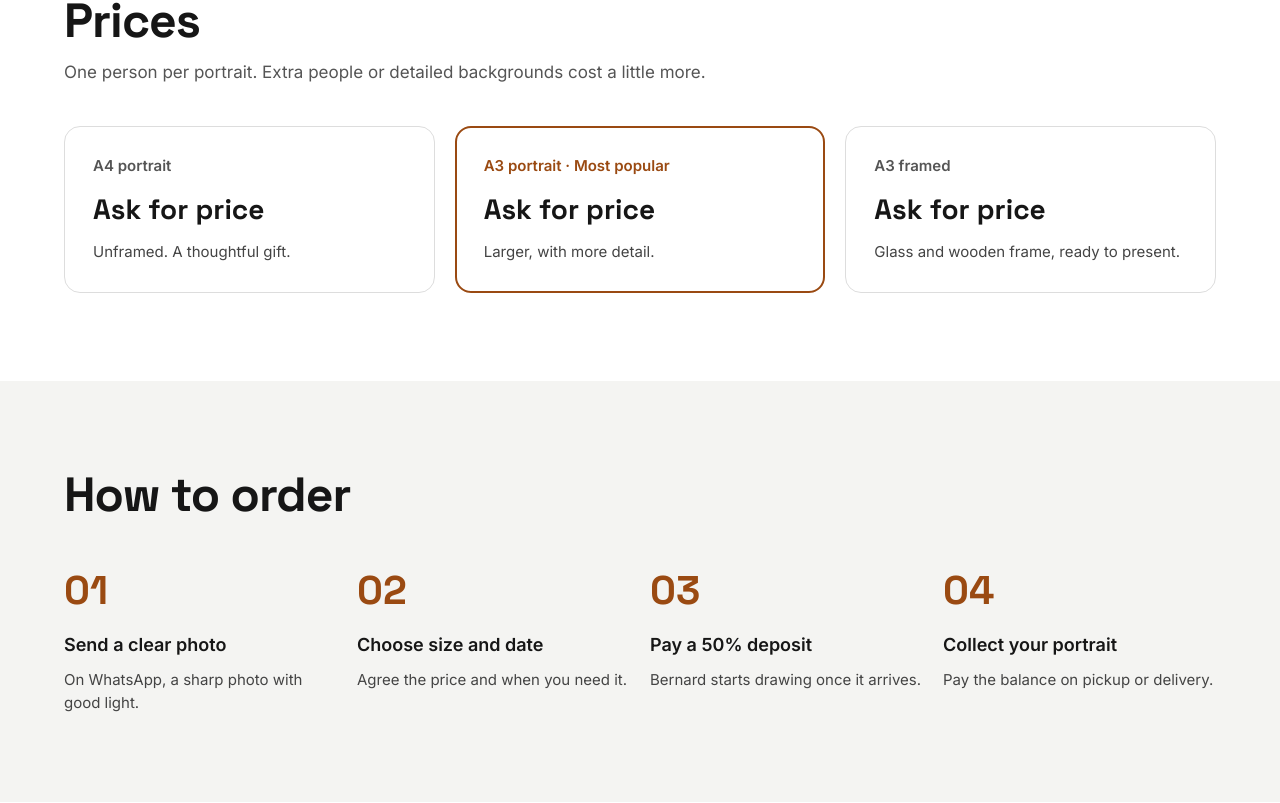
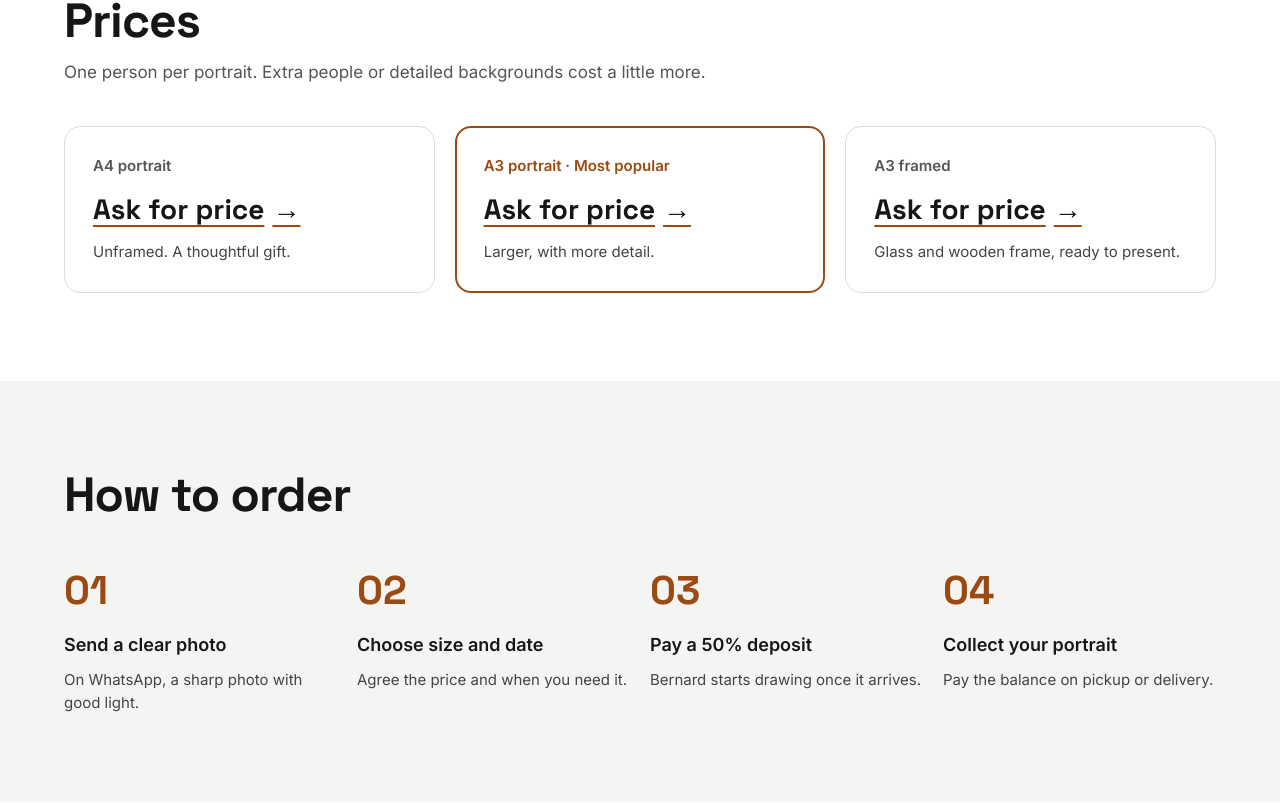
Before and after one commit to killasusu/bernard-taban-art, a Next.js app: page / in a window 1280 px wide. Shown: the part 2757-3560 px from the top of the page. Built offline with nearby package versions, Linux system fonts and the light colour scheme.

Commit message:
Make Ask for price open WhatsApp for each size
Co-Authored-By: Claude Opus 5.5 <noreply@anthropic.com>

```diff
--- a/src/app/page.tsx
+++ b/src/app/page.tsx
@@ -102,9 +102,22 @@ export default function Home() {
                   {p.label}
                   {p.popular && " · Most popular"}
                 </p>
-                <p className={`m-0 font-display font-bold ${p.price ? "text-4xl" : "text-[28px] leading-[44px]"}`}>
-                  {p.price || "Ask for price"}
-                </p>
+                {p.price ? (
+                  <p className="m-0 font-display text-4xl font-bold">{p.price}</p>
+                ) : (
+                  <a
+                    href={orderLink(`Hello Bernard, what is the price for the ${p.label.toLowerCase()} option?`).href}
+                    target="_blank"
+                    rel="noreferrer"
+                    className="group/ask inline-flex min-h-11 items-center gap-2 self-start font-display text-[28px] leading-[44px] font-bold text-foreground underline decoration-accent decoration-2 underline-offset-[6px] hover:text-accent"
+                  >
+                    Ask for price
+                    <span aria-hidden="true" className="transition-transform group-hover/ask:translate-x-1">
+                      →
+                    </span>
+                    <span className="sr-only">for the {p.label} on {order.via}</span>
+                  </a>
+                )}
                 <p className="m-0 text-[15px] leading-normal text-ink-2">{p.note}</p>
               </div>
             ))}
```
